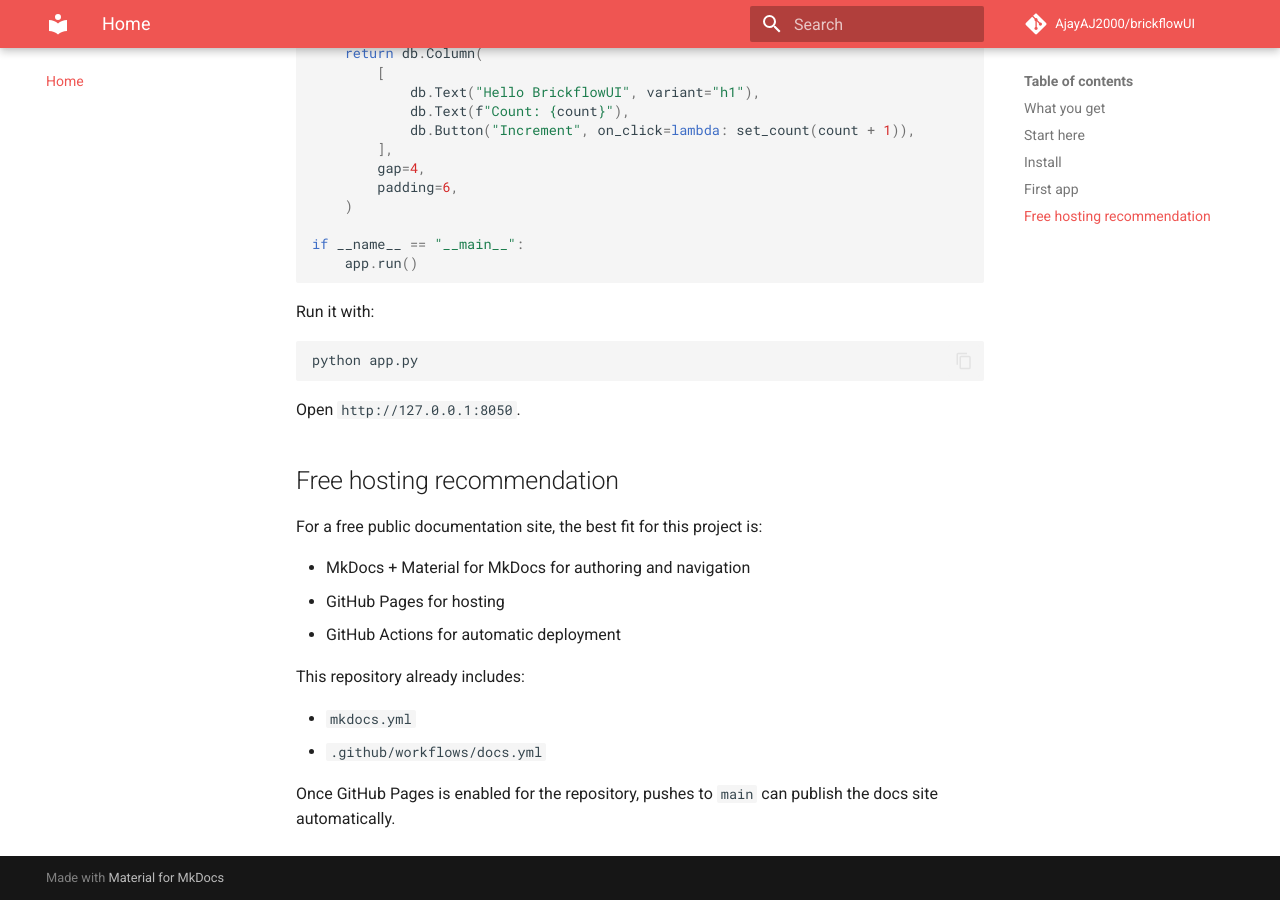
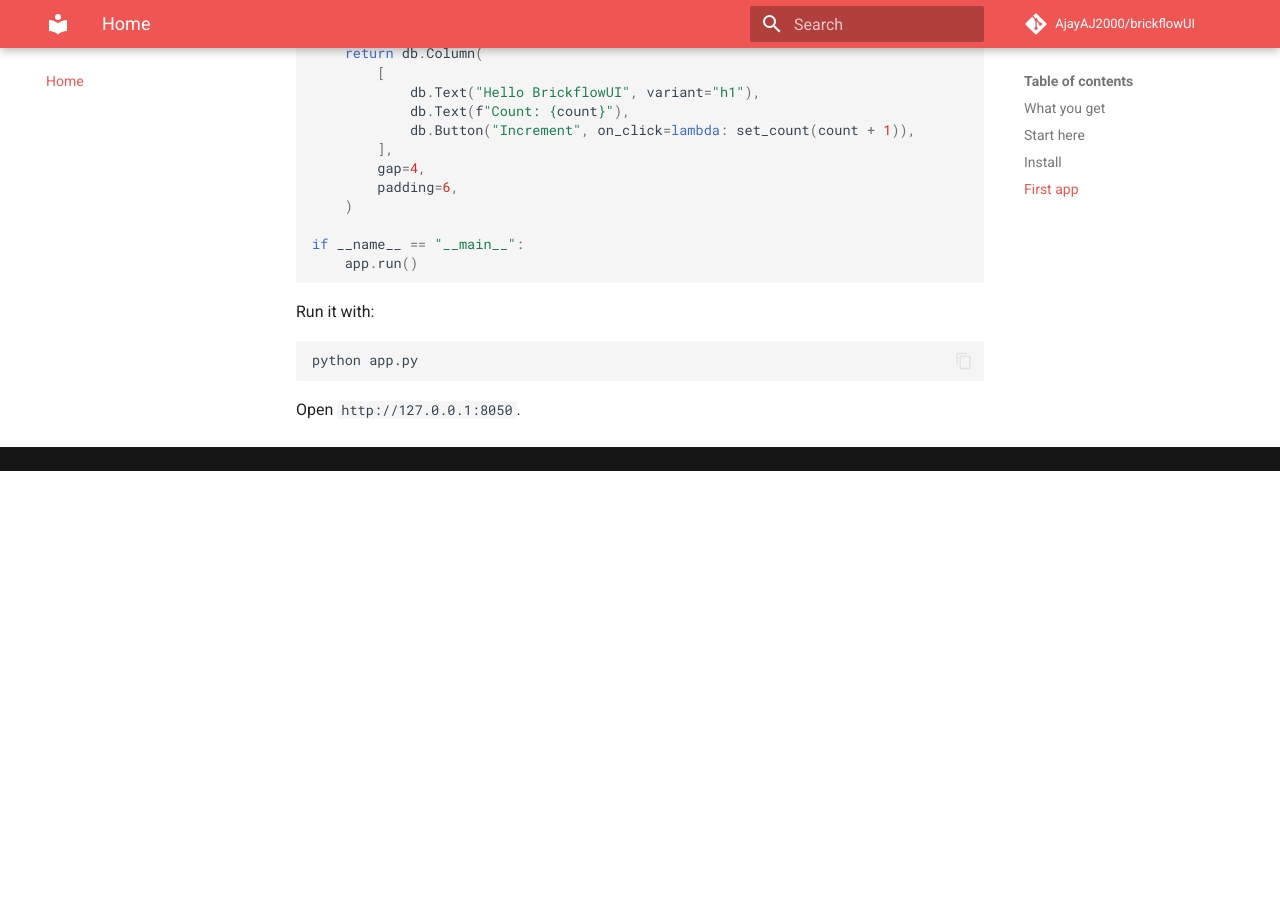
Before and after one commit to AjayAJ2000/brickflowUI, an MkDocs documentation site: the page built from docs/index.md, in a window 1280 px wide and 900 px high, scrolled down 1350 px. Built offline with MkDocs 1.6.1 and Material for MkDocs 9.7.7, drawn with Linux system fonts in a browser that asks for light colours; comment, search, counter and statistics services are not loaded; after the commit the page ends 1821 px from its top, so only the background shows below that.

Commit message:
Remove free hosting recommendations from documentation and update mkdocs.yml to include generator setting

````diff
--- a/docs/index.md
+++ b/docs/index.md
@@ -67,18 +67,3 @@
 ```
 
 Open `http://127.0.0.1:8050`.
-
-## Free hosting recommendation
-
-For a free public documentation site, the best fit for this project is:
-
-- MkDocs + Material for MkDocs for authoring and navigation
-- GitHub Pages for hosting
-- GitHub Actions for automatic deployment
-
-This repository already includes:
-
-- `mkdocs.yml`
-- `.github/workflows/docs.yml`
-
-Once GitHub Pages is enabled for the repository, pushes to `main` can publish the docs site automatically.
--- a/mkdocs.yml
+++ b/mkdocs.yml
@@ -17,6 +17,9 @@
     - scheme: default
       primary: red
       accent: red
+
+extra:
+  generator: false
 
 markdown_extensions:
   - admonition
````
